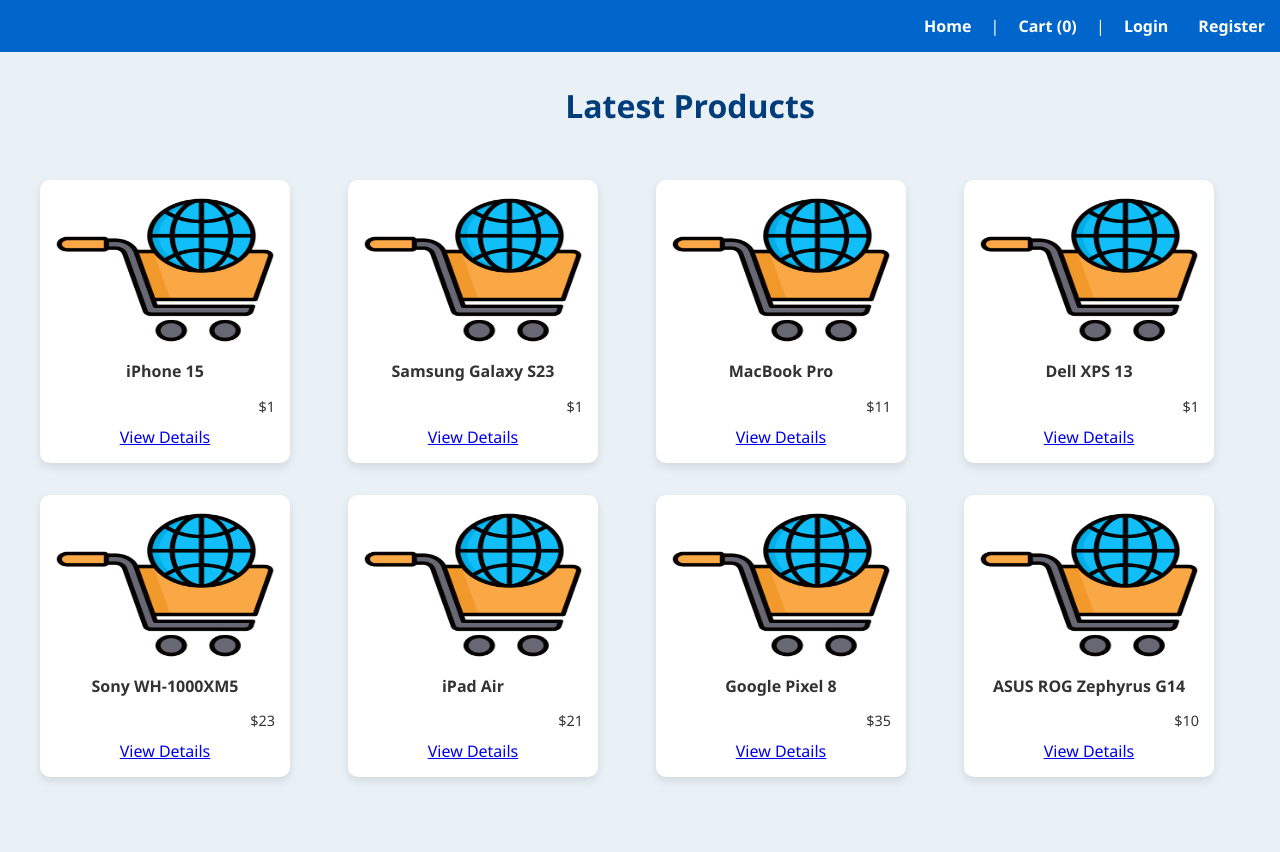
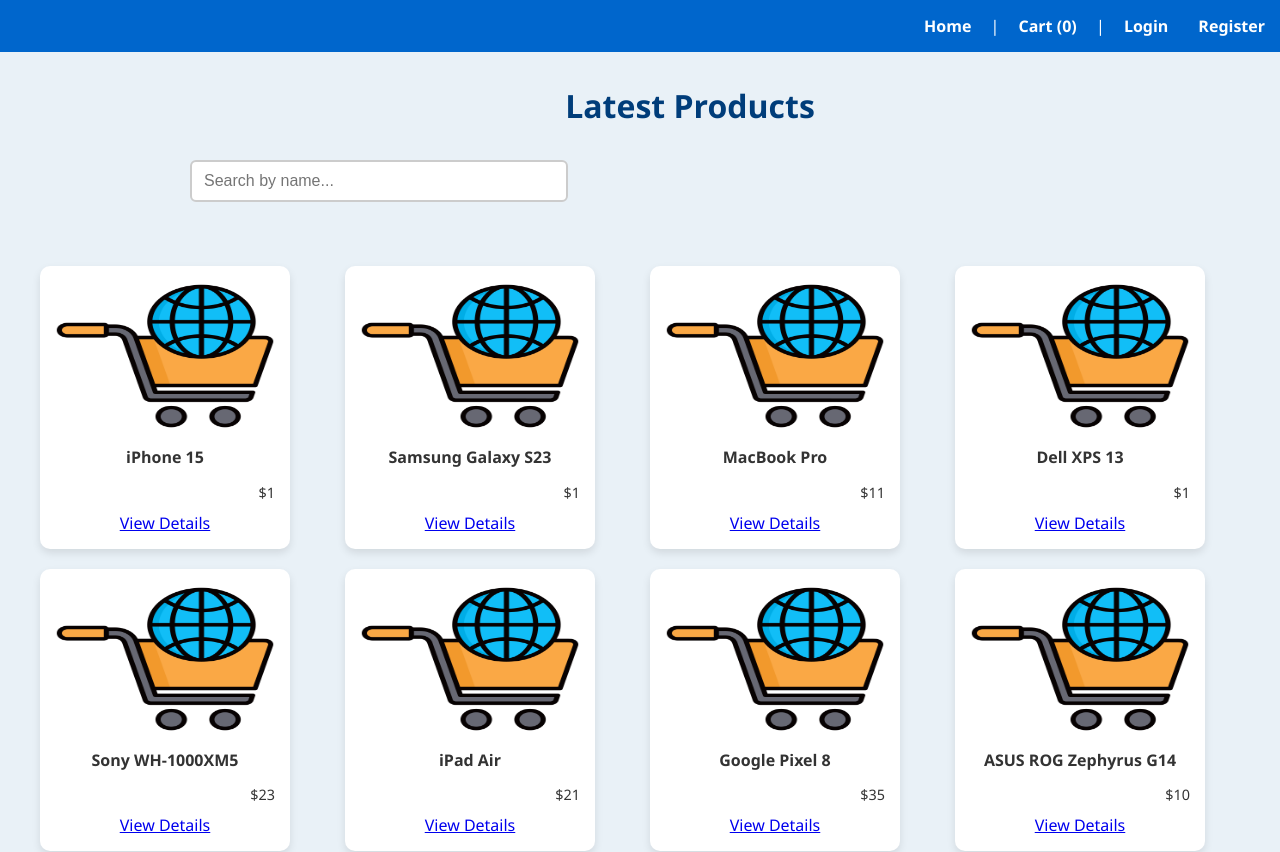
Before and after one commit to adrianmihailescu/ReactJs_Ecommerce, a React (Create React App) app in the folder frontend/: page / in a window 1280 px wide. Shown: the top 852 px of the page. Built offline with nearby package versions, Linux system fonts and the light colour scheme.

Commit message:
fixed the filter for css

```diff
--- a/frontend/src/pages/HomePage.css
+++ b/frontend/src/pages/HomePage.css
@@ -1,4 +1,8 @@
 /* HomePage Styling */
+body {
+  overflow-y: scroll;
+}
+
 h1 {
   text-align: center;
   font-size: 2rem;
@@ -9,11 +13,12 @@
 
 .products-grid {
   display: grid;
-  grid-template-columns: repeat(auto-fit, minmax(250px, 1fr));
-  gap: 2rem;
+  grid-template-columns: repeat(auto-fill, minmax(250px, 1fr));
+  gap: 20px;
   padding: 2rem;
   max-width: 1200px;
   margin: 0 auto;
+  justify-content: center;
 }
 
 /* Pagination Controls */
@@ -51,3 +56,17 @@
   font-size: 1.1rem;
   color: #333;
 }
+
+.search-bar-container {
+  display: flex;
+  justify-content: flex-start;
+  margin-bottom: 20px;
+}
+
+.search-input {
+  padding: 10px 12px;
+  font-size: 16px;
+  border: 2px solid #ccc;
+  border-radius: 6px;
+  margin-left: 190px
+}
--- a/frontend/src/pages/HomePage.js
+++ b/frontend/src/pages/HomePage.js
@@ -2,15 +2,22 @@
 import { useSelector } from 'react-redux';
 import ProductCard from '../components/ProductCard';
 import './HomePage.css';
-import {itemsPerPage} from '../config';
+import { itemsPerPage } from '../config';
 
 const HomePage = () => {
   const products = useSelector((state) => state.products);
 
   const [currentPage, setCurrentPage] = useState(1);
-  const totalPages = Math.ceil(products.length / itemsPerPage);
+  const [searchTerm, setSearchTerm] = useState('');
 
-  const currentProducts = products.slice(
+  // Filter products based on search term
+  const filteredProducts = products.filter(product =>
+    product.name.toLowerCase().includes(searchTerm.toLowerCase())
+  );
+
+  const totalPages = Math.ceil(filteredProducts.length / itemsPerPage);
+
+  const currentProducts = filteredProducts.slice(
     (currentPage - 1) * itemsPerPage,
     currentPage * itemsPerPage
   );
@@ -24,13 +31,27 @@
   return (
     <div className="homepage-container">
       <h1>Latest Products</h1>
+
+    <div className="search-bar-container">
+      <input
+        type="text"
+        className="search-input"
+        placeholder="Search by name..."
+        value={searchTerm}
+        onChange={(e) => {
+          setSearchTerm(e.target.value);
+          setCurrentPage(1);
+        }}
+      />
+    </div>
+
       <div className="products-grid">
         {currentProducts.length > 0 ? (
           currentProducts.map((product) => (
             <ProductCard key={product._id} product={product} />
           ))
         ) : (
-          <p>No products available</p>
+          <p>No products found</p>
         )}
       </div>
 
@@ -42,11 +63,11 @@
           Previous
         </button>
         <span>
-          Page {currentPage} of {totalPages}
+          Page {currentPage} of {totalPages || 1}
         </span>
         <button
           onClick={() => handlePageChange(currentPage + 1)}
-          disabled={currentPage === totalPages}
+          disabled={currentPage === totalPages || totalPages === 0}
         >
           Next
         </button>
```
